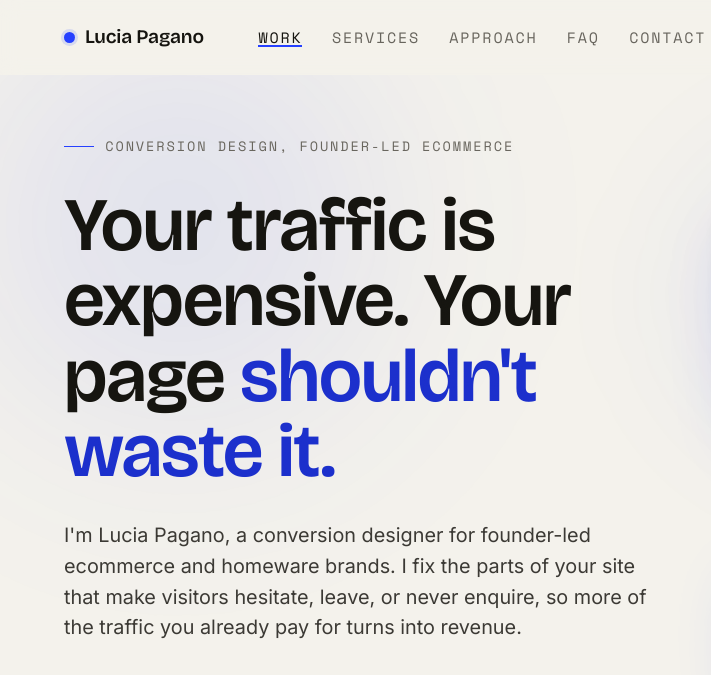
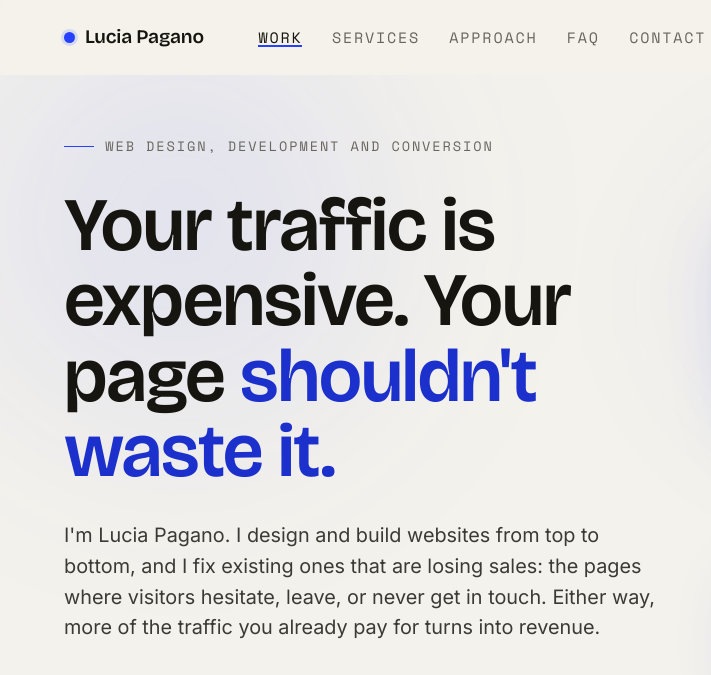
Before and after one commit to luciap-pixel/cro-portfolio, a plain HTML site: page index.html in a window 1280 px wide. Shown: the top 675 px of the page, 0-711 px from the left. Drawn offline with nearby package versions, Linux system fonts and the light colour scheme.

Commit message:
Broaden positioning: web design/build plus fixing sites that leak sales
Drops the "founder-led ecommerce and homeware brands" framing everywhere
it appeared: title, meta description, hero eyebrow, hero intro, "Who I
work best with" heading and first bullet, footer role line.

```diff
--- a/index.html
+++ b/index.html
@@ -4,8 +4,8 @@
 <meta charset="UTF-8" />
 <meta name="viewport" content="width=device-width, initial-scale=1" />
 <meta name="theme-color" content="#F4F2EC" />
-<title>Lucia Pagano — Conversion design for founder-led ecommerce</title>
-<meta name="description" content="Lucia Pagano, conversion designer for founder-led ecommerce and homeware brands. I fix the pages where your paid traffic hesitates and leaves — so more of it turns into revenue." />
+<title>Lucia Pagano: web design, development and conversion</title>
+<meta name="description" content="Lucia Pagano. I design and build websites from top to bottom, and fix existing sites that are losing sales, so more of your traffic turns into revenue." />
 <link rel="preconnect" href="https://fonts.googleapis.com">
 <link rel="preconnect" href="https://fonts.gstatic.com" crossorigin>
 <link href="https://fonts.googleapis.com/css2?family=Bricolage+Grotesque:opsz,wght@12..96,400;12..96,500;12..96,600;12..96,700&family=Inter:wght@400;500;600&family=Space+Mono:wght@400;700&display=swap" rel="stylesheet">
@@ -548,9 +548,9 @@ footer{background:color-mix(in srgb,var(--bg) 70%,#fff);border-top:1px solid var
   <div class="container hero-inner">
     <div class="hero-grid">
       <div class="hero-content" id="heroContent">
-        <span class="eyebrow mono anim" style="--i:0">Conversion design, founder-led ecommerce</span>
+        <span class="eyebrow mono anim" style="--i:0">Web design, development and conversion</span>
         <h1 class="hero-title anim" style="--i:1">Your traffic is expensive. Your page <span class="u">shouldn't waste it.</span></h1>
-        <p class="lede anim" style="--i:2">I'm Lucia Pagano, a conversion designer for founder-led ecommerce and homeware brands. I fix the parts of your site that make visitors hesitate, leave, or never enquire, so more of the traffic you already pay for turns into revenue.</p>
+        <p class="lede anim" style="--i:2">I'm Lucia Pagano. I design and build websites from top to bottom, and I fix existing ones that are losing sales: the pages where visitors hesitate, leave, or never get in touch. Either way, more of the traffic you already pay for turns into revenue.</p>
         <div class="cta-row anim" style="--i:3">
           <a href="#contact" class="btn btn-solid mag">Start a project <span class="arw">→</span></a>
           <a href="#work" class="btn btn-ghost mag">See the work</a>
@@ -706,11 +706,11 @@ footer{background:color-mix(in srgb,var(--bg) 70%,#fff);border-top:1px solid var
   <div class="who-grid reveal">
     <div class="who-l">
       <span class="lbl mono">Who I work best with</span>
-      <p class="who-statement">Founder-led <em>ecommerce and homeware brands.</em></p>
+      <p class="who-statement">Brands that want <em>a website that sells.</em></p>
     </div>
     <div class="who-r">
       <ul class="who-checks reveal">
-        <li style="--i:0"><span class="chk" aria-hidden="true">✓</span>Selling considered purchases: furniture, kitchens, homeware</li>
+        <li style="--i:0"><span class="chk" aria-hidden="true">✓</span>Selling online and want more from the visitors you get</li>
         <li style="--i:1"><span class="chk" aria-hidden="true">✓</span>Already spending on traffic (Meta, Google, or both)</li>
         <li style="--i:2"><span class="chk" aria-hidden="true">✓</span>Building on Shopify or Webflow</li>
         <li style="--i:3"><span class="chk" aria-hidden="true">✓</span>Ready to fix pages, not just chat about them</li>
@@ -797,7 +797,7 @@ footer{background:color-mix(in srgb,var(--bg) 70%,#fff);border-top:1px solid var
       <div class="foot-col foot-brand">
         <b>Lucia Pagano</b>
         <span class="trading mono">Konar Studio</span>
-        <p class="role">Conversion designer for founder-led ecommerce and homeware brands.</p>
+        <p class="role">I build websites and fix the ones that are losing sales.</p>
       </div>
       <div class="foot-col">
         <h4>Get in touch</h4>
```
